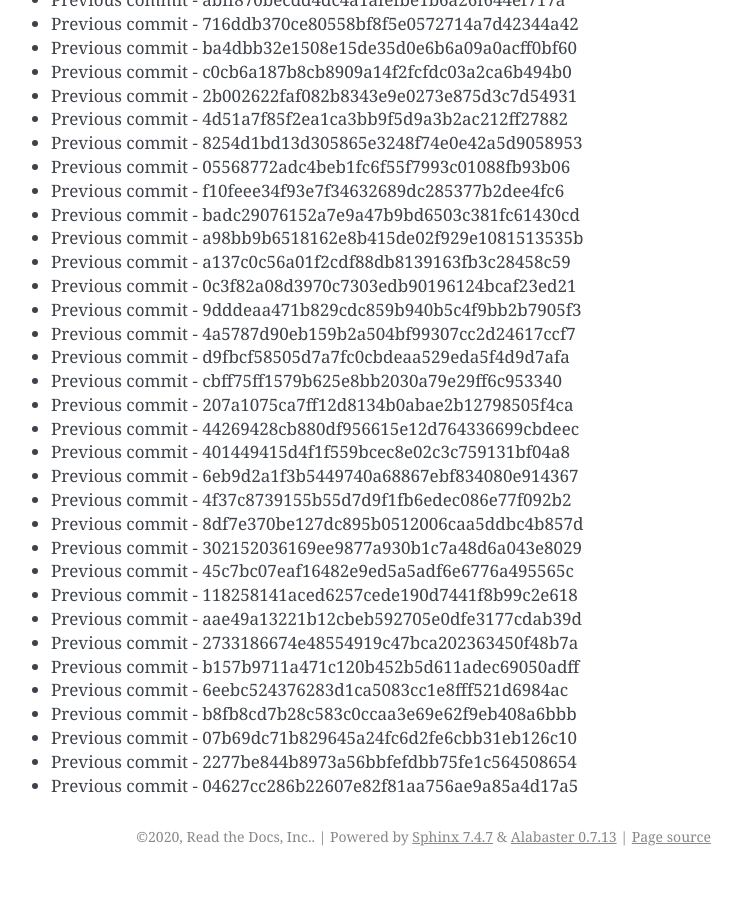
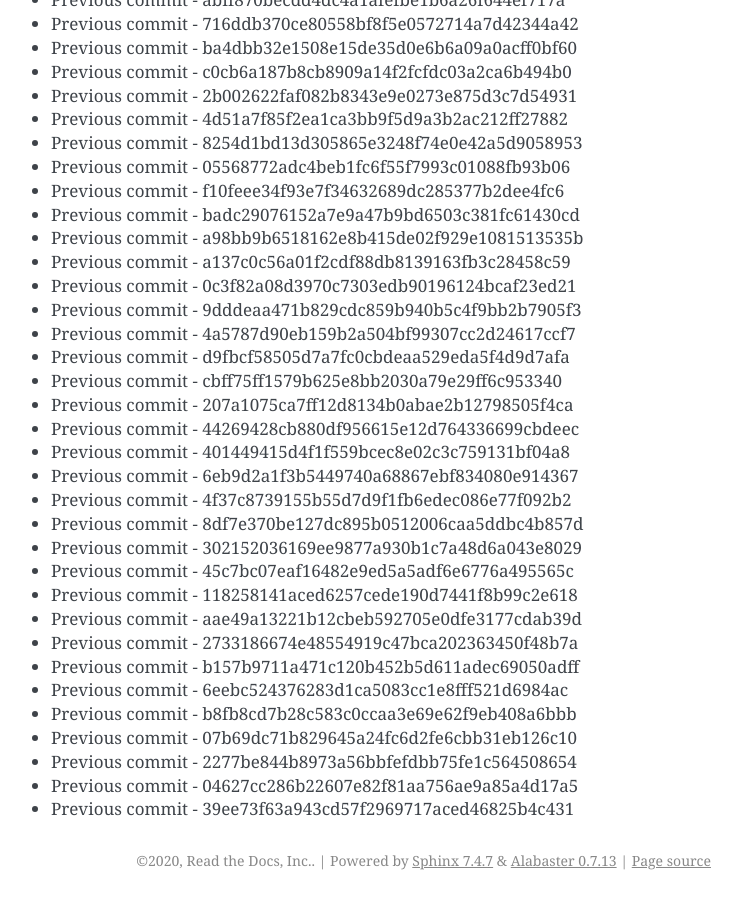
Before and after one commit to readthedocs/rtd-git-stresstest, a Sphinx documentation site: the page built from docs/updates.rst, in a window 1280 px wide and 900 px high, scrolled down 104124 px. Shown: the whole window, without its empty margins (399-1141 px from the left). Built offline with Sphinx 7.4.7, drawn with Linux system fonts in a browser that asks for light colours; before the commit the page ends 105000 px from its top, so only the background shows below that.

Commit message:
Generating commit from previous: 39ee73f63a943cd57f2969717aced46825b4c431

```diff
--- a/docs/updates.rst
+++ b/docs/updates.rst
@@ -4407,3 +4407,4 @@ It can be tested for any performance characteristics.
 * Previous commit - 07b69dc71b829645a24fc6d2fe6cbb31eb126c10
 * Previous commit - 2277be844b8973a56bbfefdbb75fe1c564508654
 * Previous commit - 04627cc286b22607e82f81aa756ae9a85a4d17a5
+* Previous commit - 39ee73f63a943cd57f2969717aced46825b4c431
```
